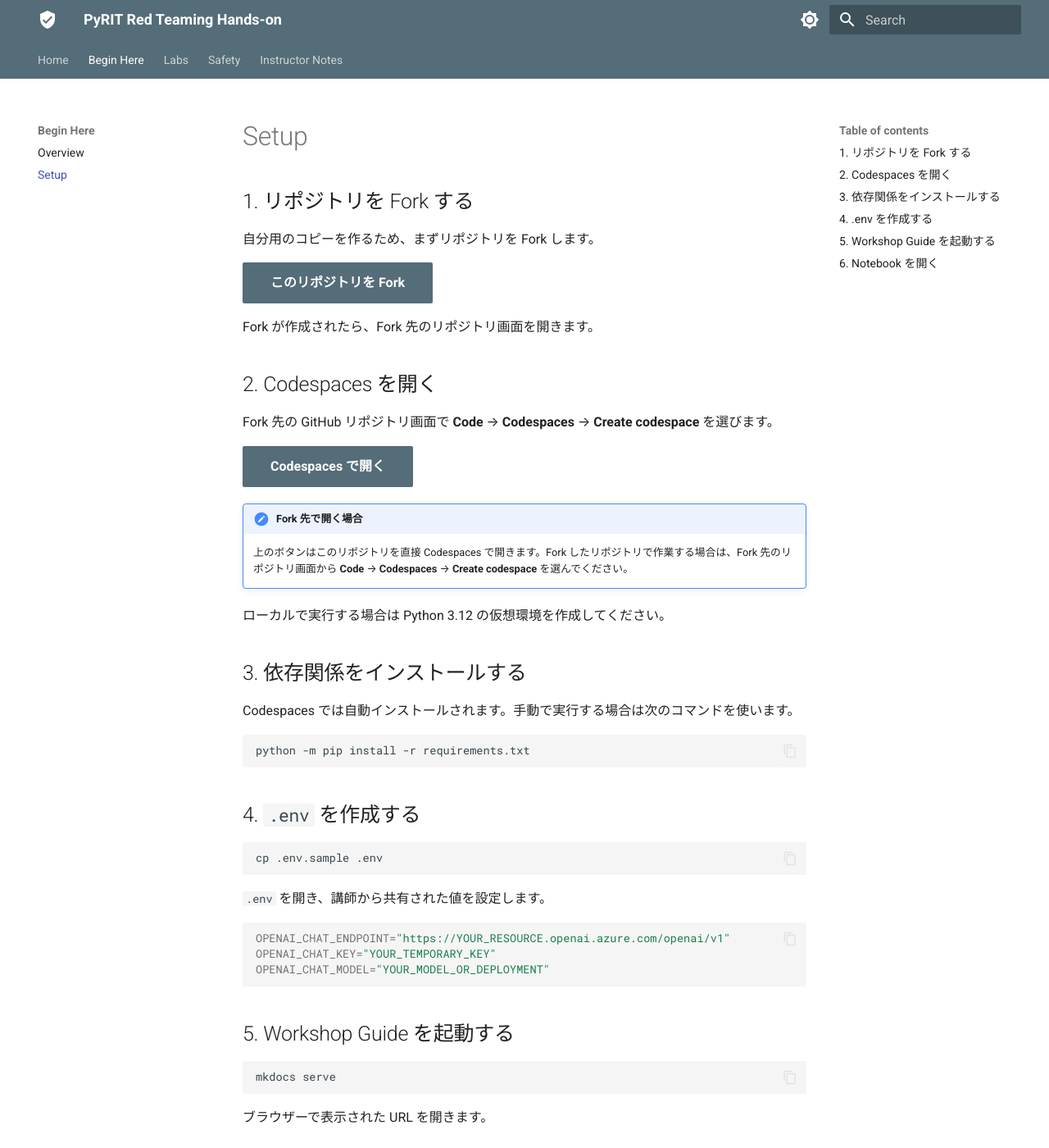
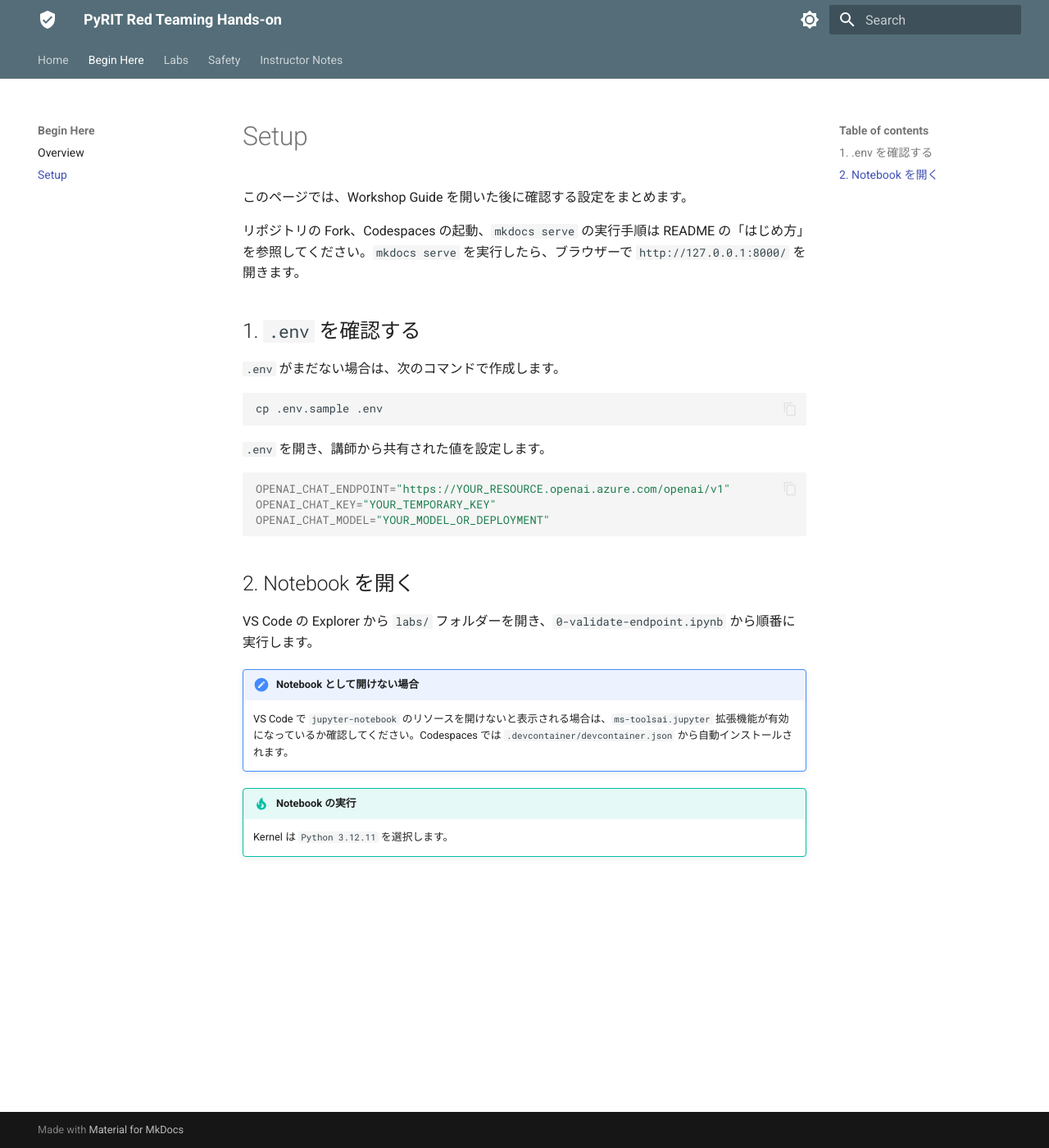
Before and after one commit to mrmo-sandbox/pyrit-red-teaming-handson, an MkDocs documentation site: the page built from docs/begin-here/00-setup.md, in a window 1280 px wide and 1400 px high. Shown: the whole window at 82% size. Built offline with MkDocs 1.6.1 and Material for MkDocs 9.7.7, drawn with Linux system fonts in a browser that asks for light colours; some of the changed text lies outside the part shown.

Commit message:
Update post-create script, remove .env.sample, enhance README and setup instructions, and improve Jupyter notebooks for PyRIT hands-on workshop
- Updated the Jupyter kernel display name to "Python 3.12.11" in post-create.sh
- Removed the .env.sample file as it is no longer needed
- Revised README.md to clarify the use of GitHub Codespaces and setup instructions
- Updated setup instructions in 00-setup.md to streamline the process for participants
- Enhanced Jupyter notebooks (0-validate-endpoint.ipynb, 1-pyrit-basics.ipynb, 2-safe-attack-strategies.ipynb, 3-review-results.ipynb) with additional explanations and improved code structure
- Added event summary and references in the final notebook to reinforce learning outcomes
- Configured mkdocs.yml to include Mermaid.js for enhanced diagram support

````diff
--- a/docs/begin-here/00-setup.md
+++ b/docs/begin-here/00-setup.md
@@ -1,33 +1,12 @@
 # Setup
 
-## 1. リポジトリを Fork する
+このページでは、Workshop Guide を開いた後に確認する設定をまとめます。
 
-自分用のコピーを作るため、まずリポジトリを Fork します。
+リポジトリの Fork、Codespaces の起動、`mkdocs serve` の実行手順は README の「はじめ方」を参照してください。`mkdocs serve` を実行したら、ブラウザーで `http://127.0.0.1:8000/` を開きます。
 
-[このリポジトリを Fork](https://github.com/mrmo-sandbox/pyrit-red-teaming-handson/fork){ .md-button .md-button--primary }
+## 1. `.env` を確認する
 
-Fork が作成されたら、Fork 先のリポジトリ画面を開きます。
-
-## 2. Codespaces を開く
-
-Fork 先の GitHub リポジトリ画面で **Code** → **Codespaces** → **Create codespace** を選びます。
-
-[Codespaces で開く](https://codespaces.new/mrmo-sandbox/pyrit-red-teaming-handson?quickstart=1){ .md-button .md-button--primary }
-
-!!! note "Fork 先で開く場合"
-    上のボタンはこのリポジトリを直接 Codespaces で開きます。Fork したリポジトリで作業する場合は、Fork 先のリポジトリ画面から **Code** → **Codespaces** → **Create codespace** を選んでください。
-
-ローカルで実行する場合は Python 3.12 の仮想環境を作成してください。
-
-## 3. 依存関係をインストールする
-
-Codespaces では自動インストールされます。手動で実行する場合は次のコマンドを使います。
-
-```bash
-python -m pip install -r requirements.txt
-```
-
-## 4. `.env` を作成する
+`.env` がまだない場合は、次のコマンドで作成します。
 
 ```bash
 cp .env.sample .env
@@ -41,15 +20,7 @@
 OPENAI_CHAT_MODEL="YOUR_MODEL_OR_DEPLOYMENT"
 ```
 
-## 5. Workshop Guide を起動する
-
-```bash
-mkdocs serve
-```
-
-ブラウザーで表示された URL を開きます。
-
-## 6. Notebook を開く
+## 2. Notebook を開く
 
 VS Code の Explorer から `labs/` フォルダーを開き、`0-validate-endpoint.ipynb` から順番に実行します。
 
@@ -57,4 +28,4 @@
     VS Code で `jupyter-notebook` のリソースを開けないと表示される場合は、`ms-toolsai.jupyter` 拡張機能が有効になっているか確認してください。Codespaces では `.devcontainer/devcontainer.json` から自動インストールされます。
 
 !!! tip "Notebook の実行"
-    Kernel は `Python (PyRIT Hands-on)` または Python 3.12 の環境を選択します。
+    Kernel は `Python 3.12.11` を選択します。
--- a/mkdocs.yml
+++ b/mkdocs.yml
@@ -32,10 +32,17 @@
 extra_css:
   - stylesheets/extra.css
 
+extra_javascript:
+  - https://unpkg.com/mermaid@10/dist/mermaid.min.js
+
 markdown_extensions:
   - admonition
   - pymdownx.details
-  - pymdownx.superfences
+  - pymdownx.superfences:
+      custom_fences:
+        - name: mermaid
+          class: mermaid
+          format: !!python/name:pymdownx.superfences.fence_code_format
   - pymdownx.tabbed:
       alternate_style: true
   - pymdownx.tasklist:
````
Also changed, not shown: README.md (+15 -16 lines), docs/begin-here/index.md (+4 -2 lines), docs/index.md (+13 -9 lines), 5 other files.
